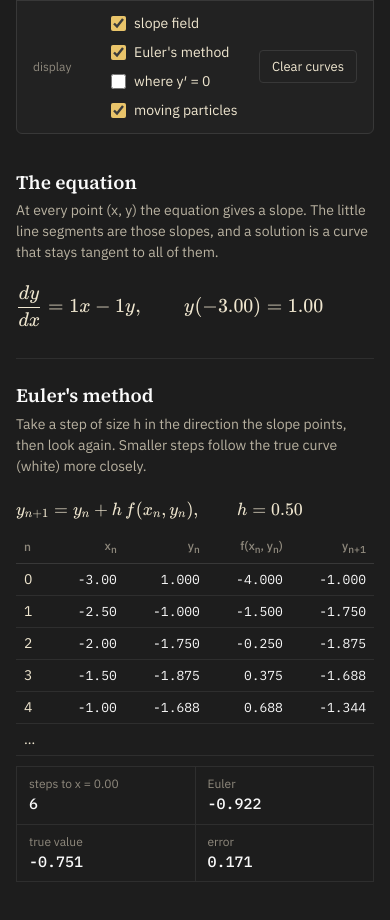
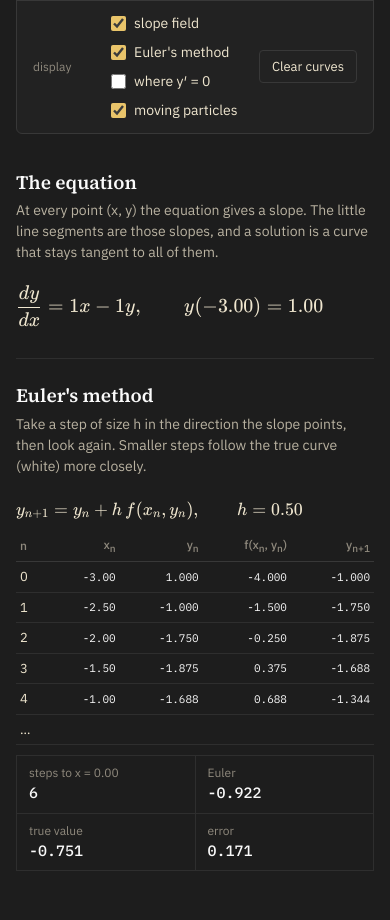
Before and after one commit to nakitamray/bezier_curves, a plain HTML site: page diffeq.html in a window 390 px wide. Shown: the part 1028-1948 px from the top of the page. Drawn offline with Linux system fonts and the light colour scheme.

Commit message:
mobile layout fixes, readme

```diff
--- a/diffeq.html
+++ b/diffeq.html
@@ -82,7 +82,7 @@
           <h2>Euler's method</h2>
           <p>Take a step of size h in the direction the slope points, then look again. Smaller steps follow the true curve (white) more closely.</p>
           <div class="eq" id="eulerFormula"></div>
-          <table class="num-table" id="eulerTable"></table>
+          <div class="table-wrap"><table class="num-table" id="eulerTable"></table></div>
           <div class="stats" id="eulerStats"></div>
         </section>
       </div>
@@ -178,7 +178,7 @@
           <h2>Linearizing at each equilibrium</h2>
           <p>Near an equilibrium the system acts like x′ = Jx, where J is the Jacobian. Its eigenvalues give the local picture, just like the linear case.</p>
           <div class="eq" id="nonlinJacobian"></div>
-          <table class="num-table" id="nonlinTable"></table>
+          <div class="table-wrap"><table class="num-table" id="nonlinTable"></table></div>
         </section>
       </div>
     </div>
--- a/style.css
+++ b/style.css
@@ -448,6 +448,15 @@ select:focus {
 
 /* right column */
 
+.notes,
+.sandbox {
+  min-width: 0;
+}
+
+.table-wrap {
+  overflow-x: auto;
+}
+
 .notes section {
   padding: 2px 0 22px;
   margin-bottom: 20px;
@@ -627,7 +636,20 @@ footer {
 
 @media (max-width: 980px) {
   .workspace {
-    grid-template-columns: 1fr;
+    grid-template-columns: minmax(0, 1fr);
+  }
+
+  .num-table {
+    font-size: 13px;
+  }
+
+  .num-table td,
+  .num-table th {
+    padding: 5px 4px;
+  }
+
+  .num-table td.n {
+    font-size: 11px;
   }
 
   .page {
```
Also changed, not shown: analysis.html (+2 -2 lines), index.html (+1 -1 lines), surfaces.html (+1 -1 lines), README.md.
